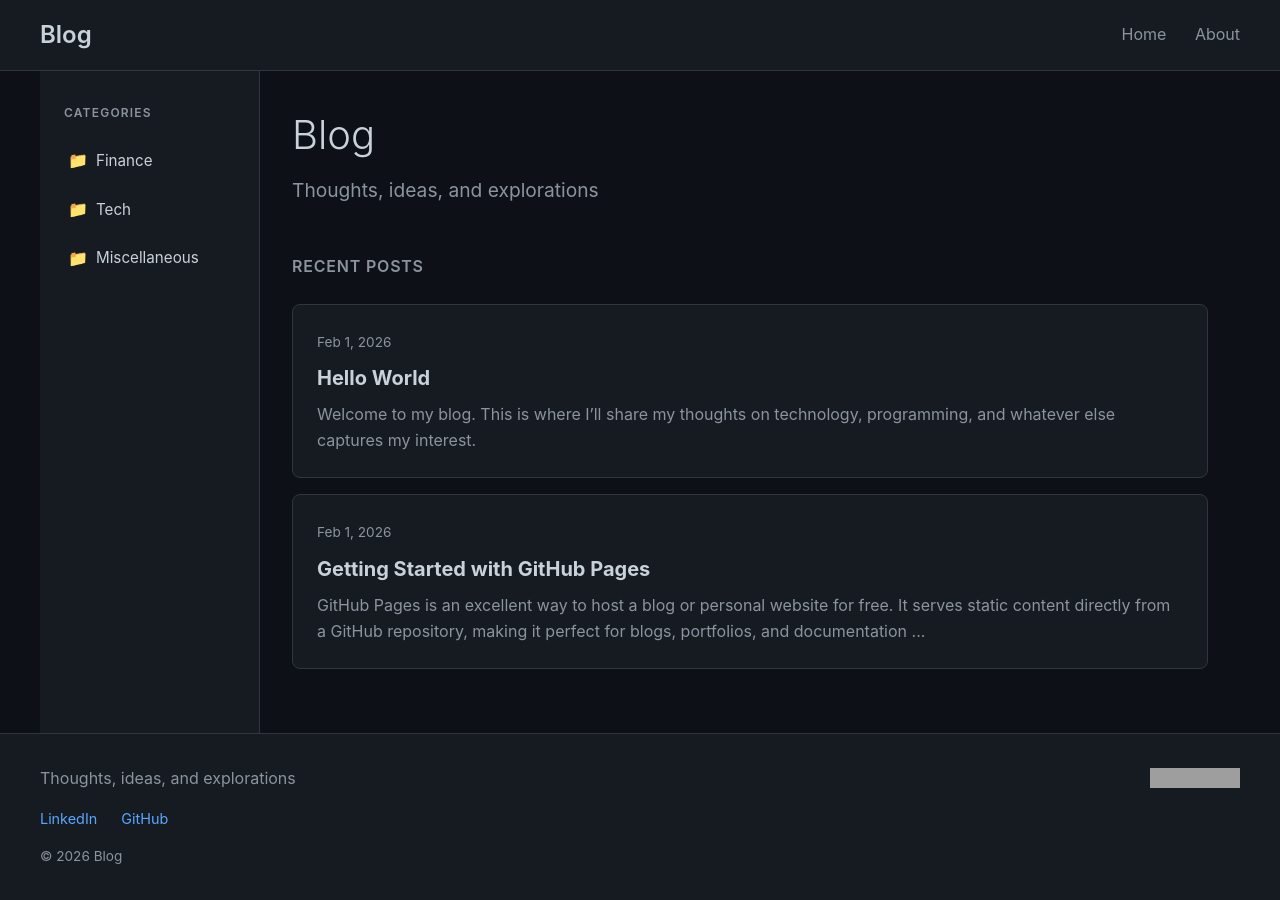
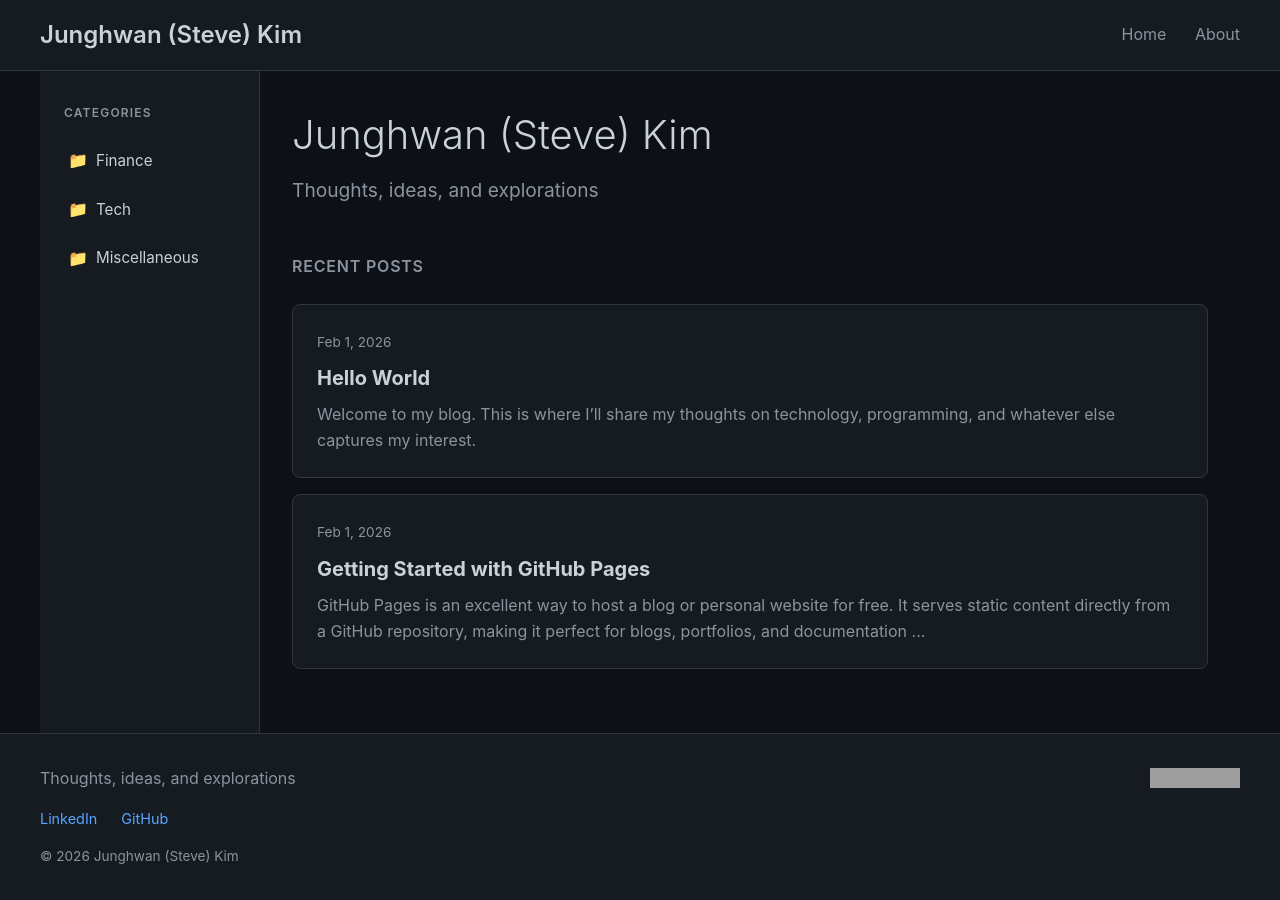
Before and after one commit to baobabtr33/blog, a Jekyll site: the page built from index.md, in a window 1280 px wide. Built offline with Jekyll 4.4.1, drawn with Linux system fonts in a browser that asks for light colours; grey boxes are pictures that could not be loaded.

Commit message:
Update site title to Junghwan (Steve) Kim

```diff
--- a/_config.yml
+++ b/_config.yml
@@ -1,4 +1,4 @@
-title: Blog
+title: Junghwan (Steve) Kim
 description: Thoughts, ideas, and explorations
 url: "https://baobabtr33.github.io"
 baseurl: "/blog"
```
